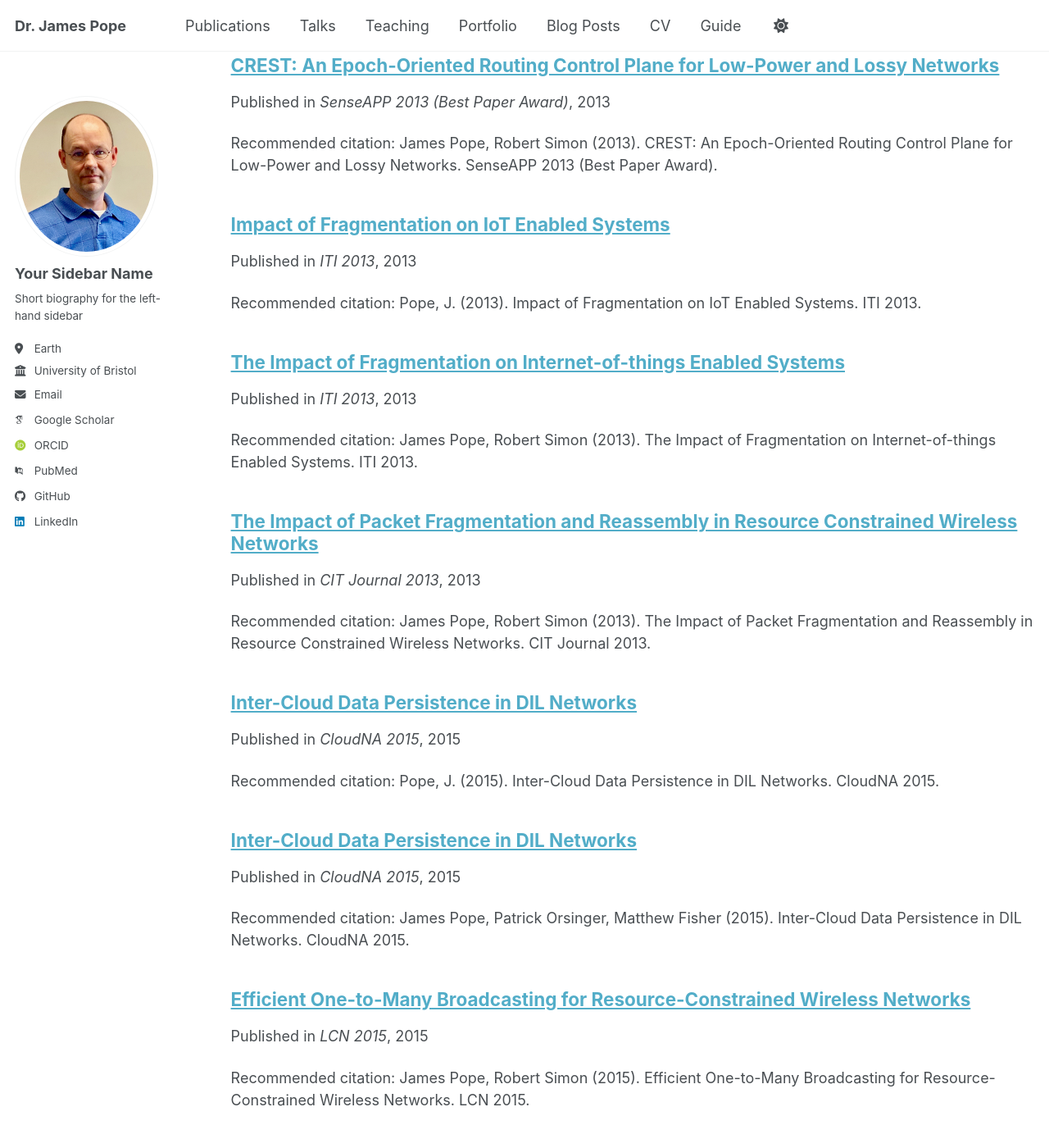
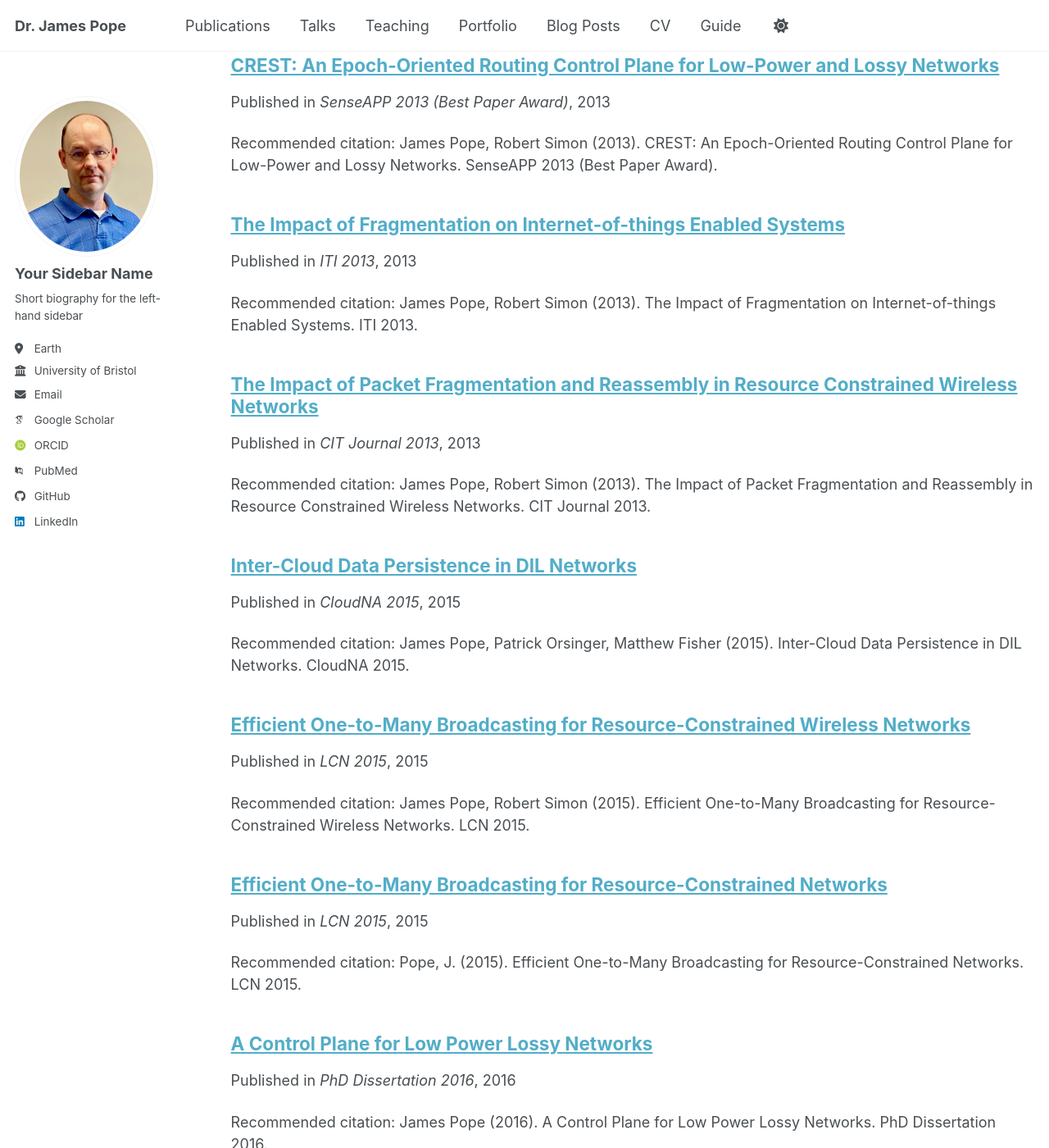
Before and after one commit to jpope8/jpope8.github.io, a Jekyll site: the page built from _pages/collection-archive.html, in a window 1280 px wide and 1400 px high, scrolled down 1282 px. Shown: the whole window at 82% size. Built offline with Jekyll 4.4.1, drawn with Linux system fonts in a browser that asks for light colours; some web fonts are replaced; a script bundle is joined from its source files by our own code; library files that are not in the unit come from our copies.

Commit message:
Removed redudant pubs

```diff
--- a/_publications/2013-fragmentation-iot-systems.md
+++ /dev/null
@@ -1,8 +0,0 @@
----
-title: "Impact of Fragmentation on IoT Enabled Systems"
-collection: publications
-permalink: /publication/2013-fragmentation-iot-systems
-date: 2013-01-01
-venue: "ITI 2013"
-citation: "Pope, J. (2013). Impact of Fragmentation on IoT Enabled Systems. ITI 2013."
----
--- a/_publications/2015-inter-cloud-data-persistence.md
+++ /dev/null
@@ -1,8 +0,0 @@
----
-title: "Inter-Cloud Data Persistence in DIL Networks"
-collection: publications
-permalink: /publication/2015-inter-cloud-data-persistence
-date: 2015-01-01
-venue: "CloudNA 2015"
-citation: "Pope, J. (2015). Inter-Cloud Data Persistence in DIL Networks. CloudNA 2015."
----
```
Also changed, not shown: _publications/2025-robust-ml-lnai.md (+1 -1 lines).
